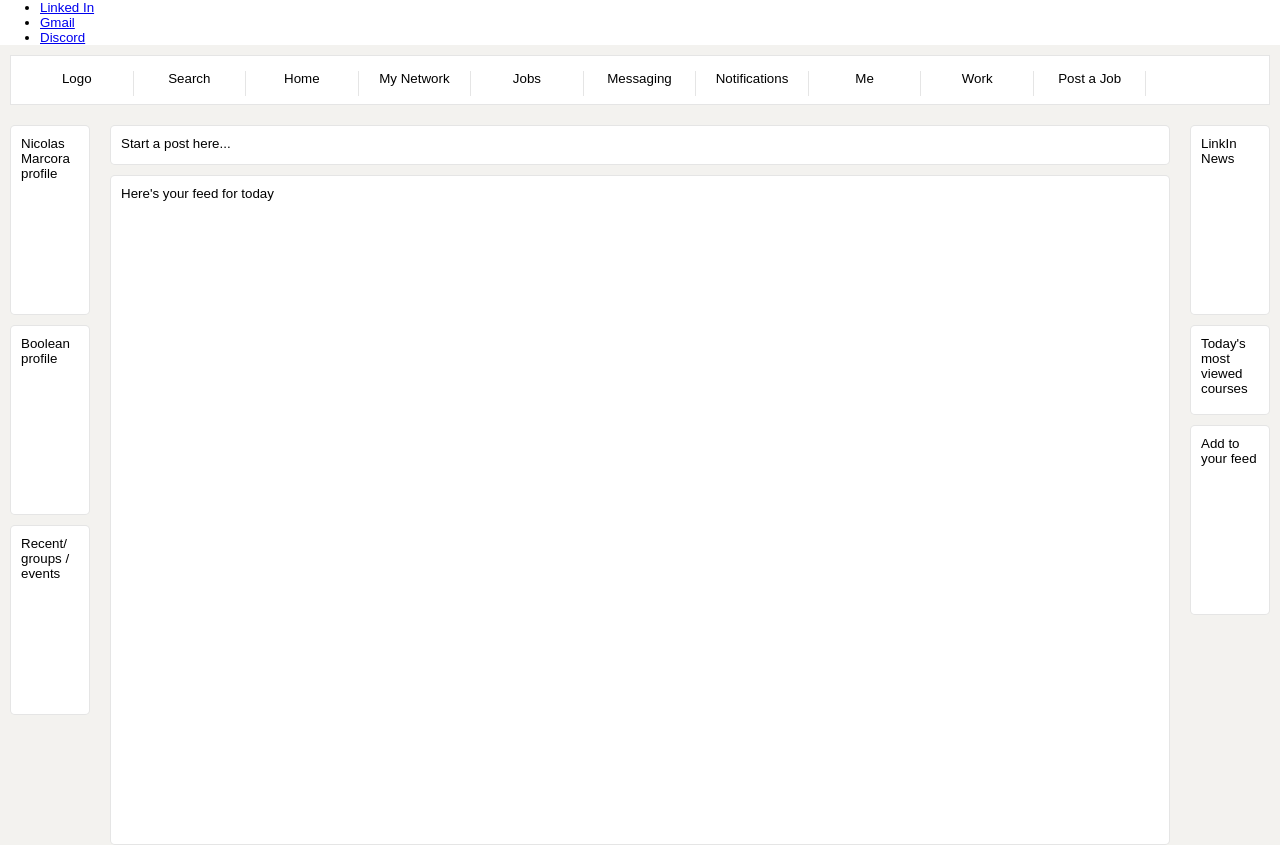
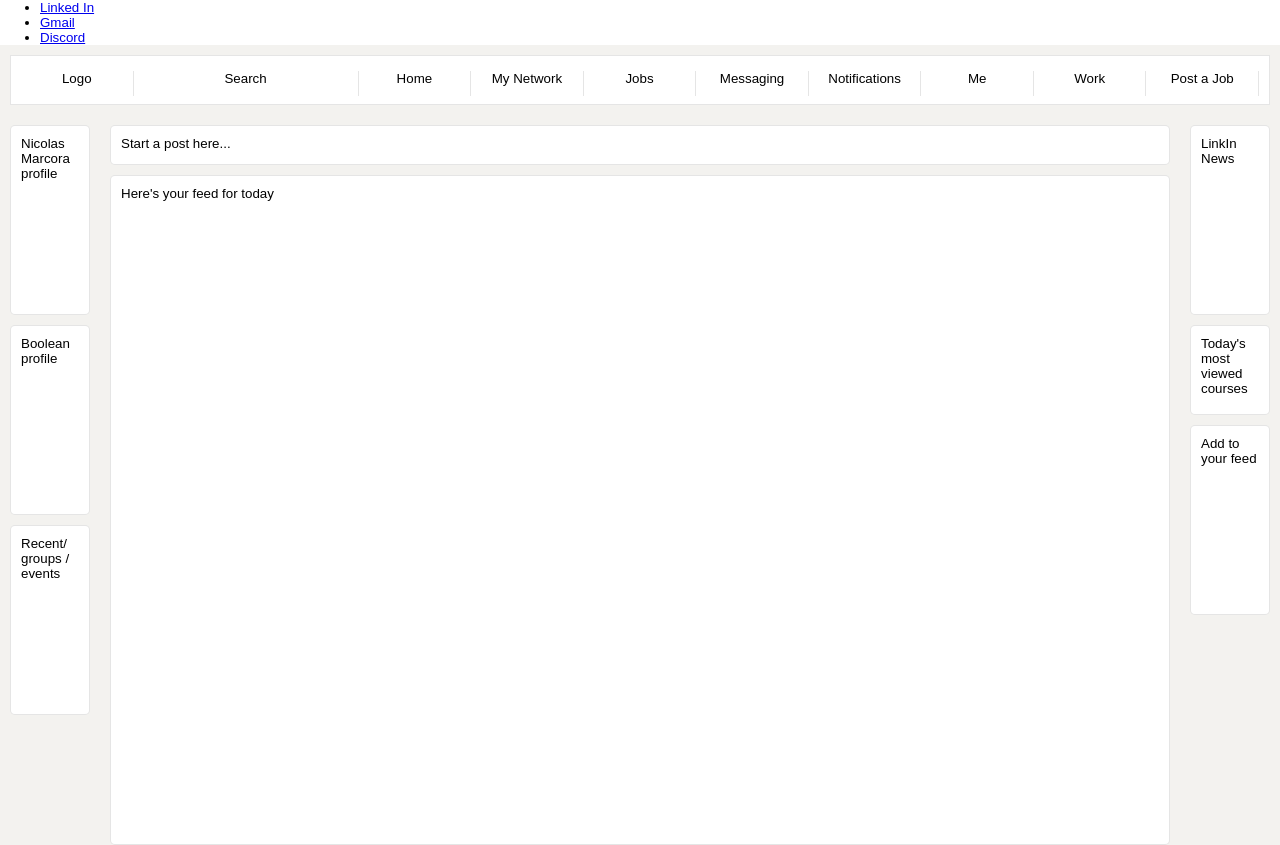
Before and after one commit to MillieVidot/boolean-uk-html-popular-page-layouts, a website: page linkedin/index.html in a window 1280 px wide. Drawn offline with Linux system fonts and the light colour scheme.

Commit message:
tweaked nav bar

```diff
--- a/linkedin/style_linkedin.css
+++ b/linkedin/style_linkedin.css
@@ -25,8 +25,8 @@
 
   display: grid;
   grid-template:
-    "logo search search home my-network jobs messaging notifications me work post" 30px /
-    1fr 1fr 1fr 1fr 1fr 1fr 1fr 1fr 1fr 1fr 1fr;
+    "logo search home my-network jobs messaging notifications me work post" 30px /
+    1fr 2fr 1fr 1fr 1fr 1fr 1fr 1fr 1fr 1fr;
 }
 
 .left-nav {
```
